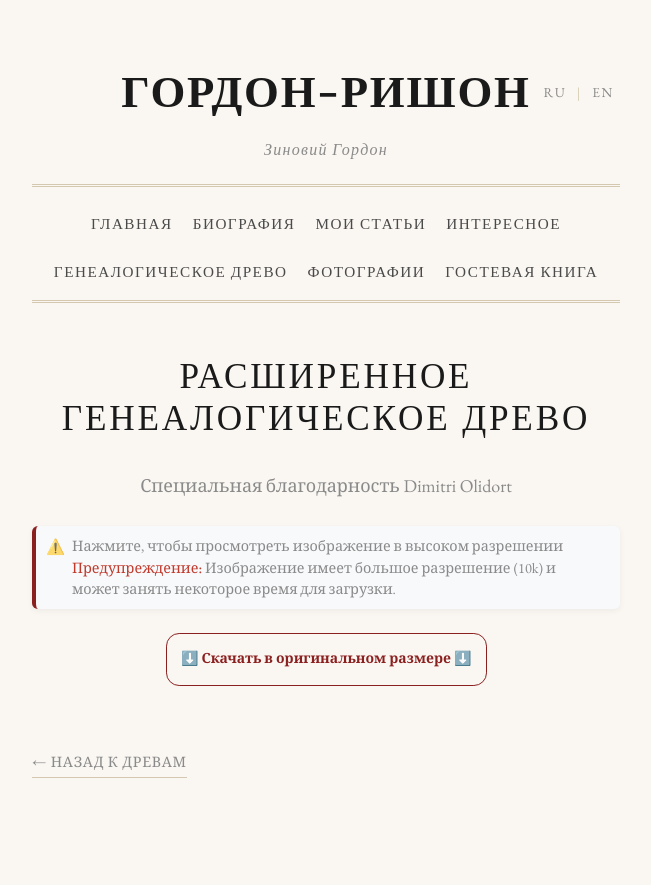
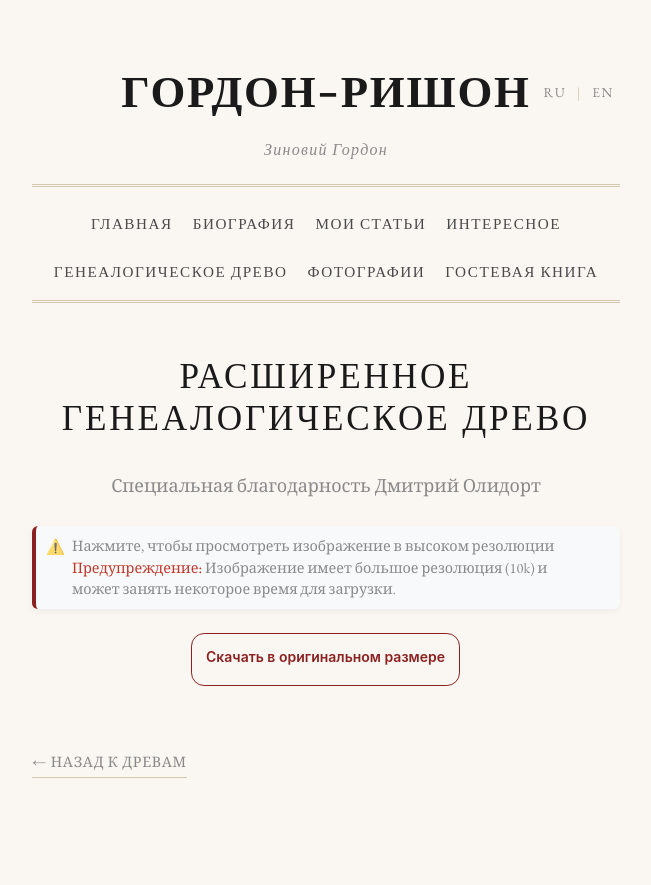
Before and after one commit to EternalII/GordonRishon, a Django app: template Gordon/blog/templates/blog/ru/family_tree_detail.html in a window 1280 px wide. Shown: the part 51-936 px from the top of the page, without its empty margins (314-965 px from the left). Run offline with Django 3.2, Linux system fonts and the light colour scheme; the template is opened without the code that fills it, so the values that code supplies are empty; some web fonts are replaced.

Commit message:
Typos fixed, button altered

```diff
--- a/Gordon/blog/templates/blog/en/family_tree_detail.html
+++ b/Gordon/blog/templates/blog/en/family_tree_detail.html
@@ -13,7 +13,7 @@
     <div class="fam_tree-download">
         <div class="fam_tree-download_button">
             <a href="{% static 'images/family_tree_extended.jpg' %}" download>
-                ⬇️ Download original size ⬇️
+                Download original size
             </a>
         </div>
     </div>
--- a/Gordon/blog/templates/blog/ru/family_tree.html
+++ b/Gordon/blog/templates/blog/ru/family_tree.html
@@ -21,7 +21,7 @@
                     <img src="{% static 'images/family_tree_extended_high.jpg' %}" alt="Extended Family Tree" onload="this.classList.add('loaded'); this.previousElementSibling.parentElement.previousElementSibling.style.display='none';">
                 </picture>
             </div>
-            <div class="tree-card-title">Расширенное древо.</br>Древо от Димитрия Олидорта</div>
+            <div class="tree-card-title">Расширенное древо.</br>Древо от Дмитрия Олидорта</div>
         </a>
     </div>
 {% endblock %}
--- a/Gordon/blog/templates/blog/ru/family_tree_detail.html
+++ b/Gordon/blog/templates/blog/ru/family_tree_detail.html
@@ -3,17 +3,17 @@
 {% block title %}Генеалогическое древо{% endblock %}
 {% block content %}
     <h1 class="page-title">Расширенное генеалогическое древо</h1>
-    <div class="fam_tree-credit">Специальная благодарность Dimitri Olidort</div>
+    <div class="fam_tree-credit">Специальная благодарность Дмитрий Олидорт</div>
 
-    <div class="fam_tree-disclaimer"> Нажмите, чтобы просмотреть изображение в высоком разрешении</br>
+    <div class="fam_tree-disclaimer"> Нажмите, чтобы просмотреть изображение в высоком резолюции</br>
         <span class = "fam_tree-warning">Предупреждение:</span>
-        Изображение имеет большое разрешение (10k) и может занять некоторое время для загрузки.
+        Изображение имеет большое резолюция (10k) и может занять некоторое время для загрузки.
     </div>
 
     <div class="fam_tree-download">
         <div class="fam_tree-download_button">
             <a href="{% static 'images/family_tree_extended.jpg' %}" download>
-                ⬇️ Скачать в оригинальном размере ⬇️
+                Скачать в оригинальном размере
             </a>
         </div>
     </div>
--- a/Gordon/static/css/pages.css
+++ b/Gordon/static/css/pages.css
@@ -287,7 +287,7 @@
     box-sizing: border-box;
     cursor: pointer;
     display: flex;
-    /* font-family: Roobert,-apple-system,BlinkMacSystemFont,"Segoe UI",Helvetica,Arial,sans-serif,"Apple Color Emoji","Segoe UI Emoji","Segoe UI Symbol"; */
+    font-family: Roobert,-apple-system,BlinkMacSystemFont,"Segoe UI",Helvetica,Arial,sans-serif,"Apple Color Emoji","Segoe UI Emoji","Segoe UI Symbol";
     font-size: 14px;
     font-weight: 600;
     line-height: normal;
```
